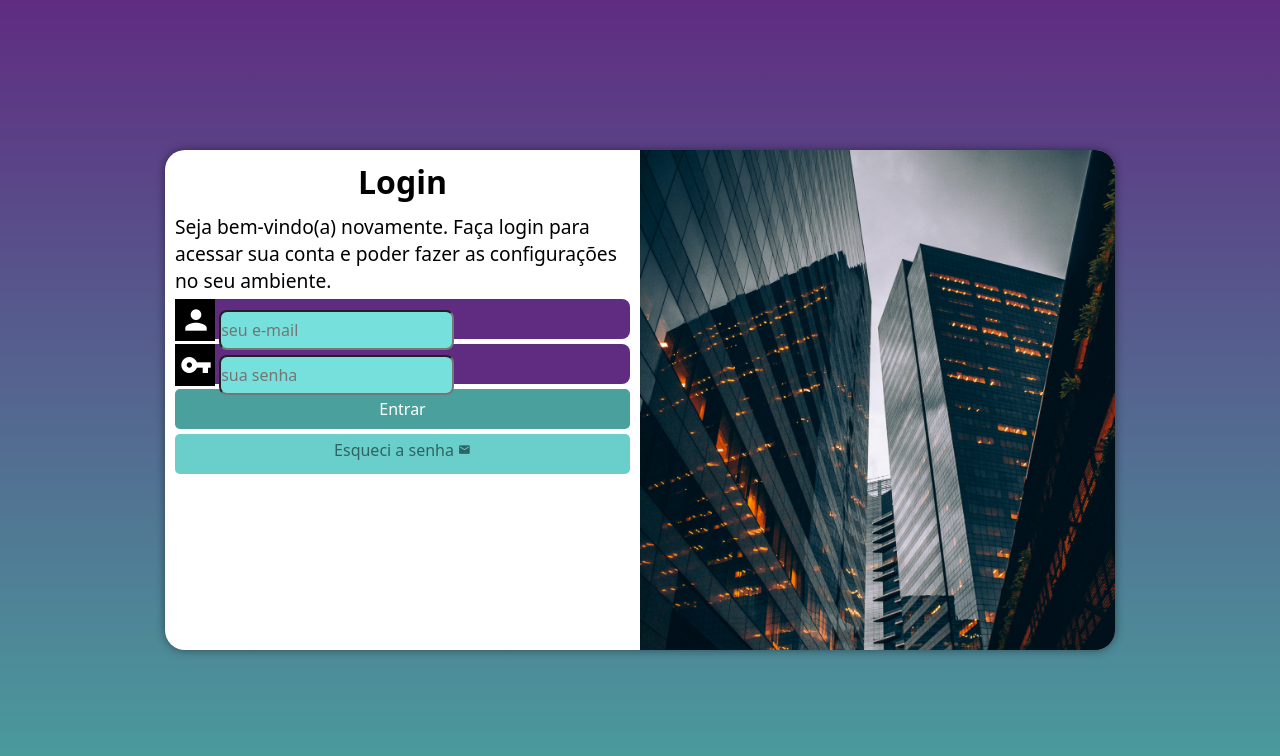
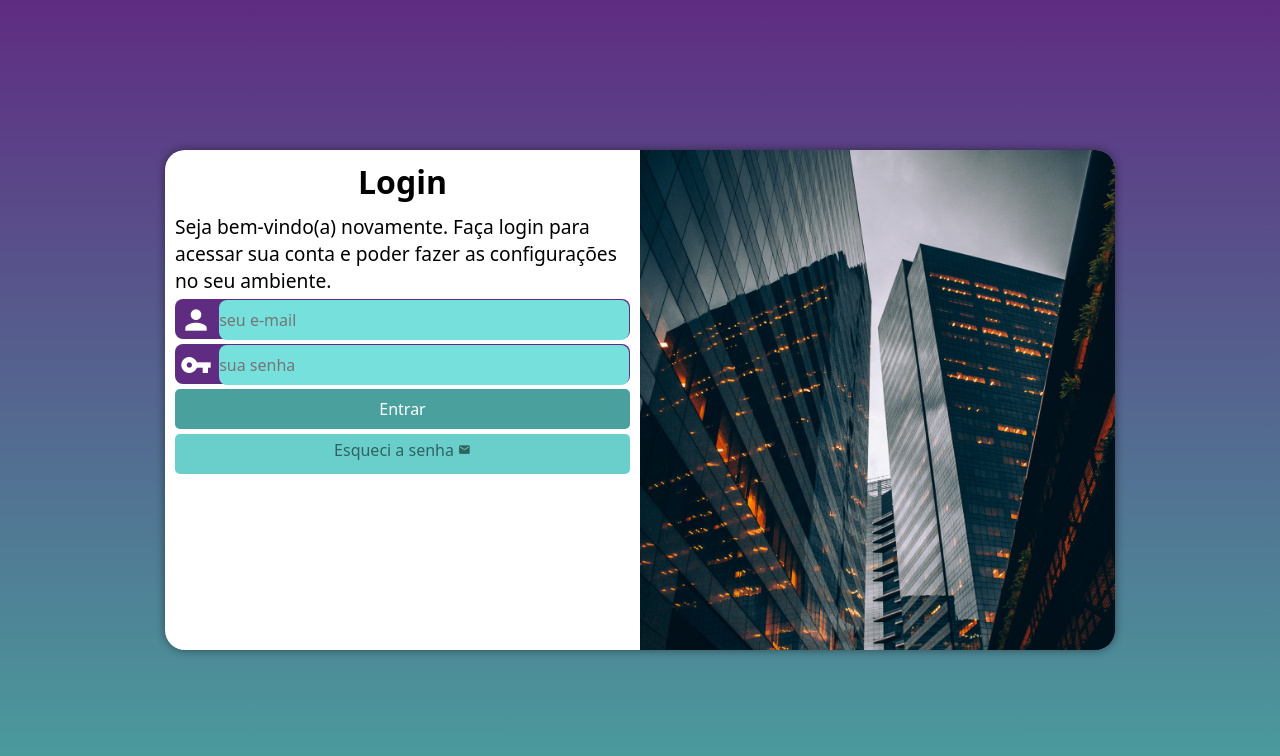
Before and after one commit to NickolasAndre/projeto-login, a plain HTML site: page index.html in a window 1280 px wide. Drawn offline with Linux system fonts and the light colour scheme.

Commit message:
Update style.css

```diff
--- a/estilos/style.css
+++ b/estilos/style.css
@@ -78,7 +78,6 @@ div.campo label{
 
 div.campo > .material-icons{
     color: white;
-    background-color: black;
     font-size: 2em;
     width: 40px;
     padding: 5px;
@@ -87,8 +86,10 @@ div.campo > .material-icons{
 div.campo > input{
     background-color: #76e0dd;
     font-size: 1em;
-    width: ;
+    width: calc(100% - 45px);
     height: 100%;
+    border: 0px;
+    transform: translateY(-10px);
     border-radius: 8px;
 
 }
```
